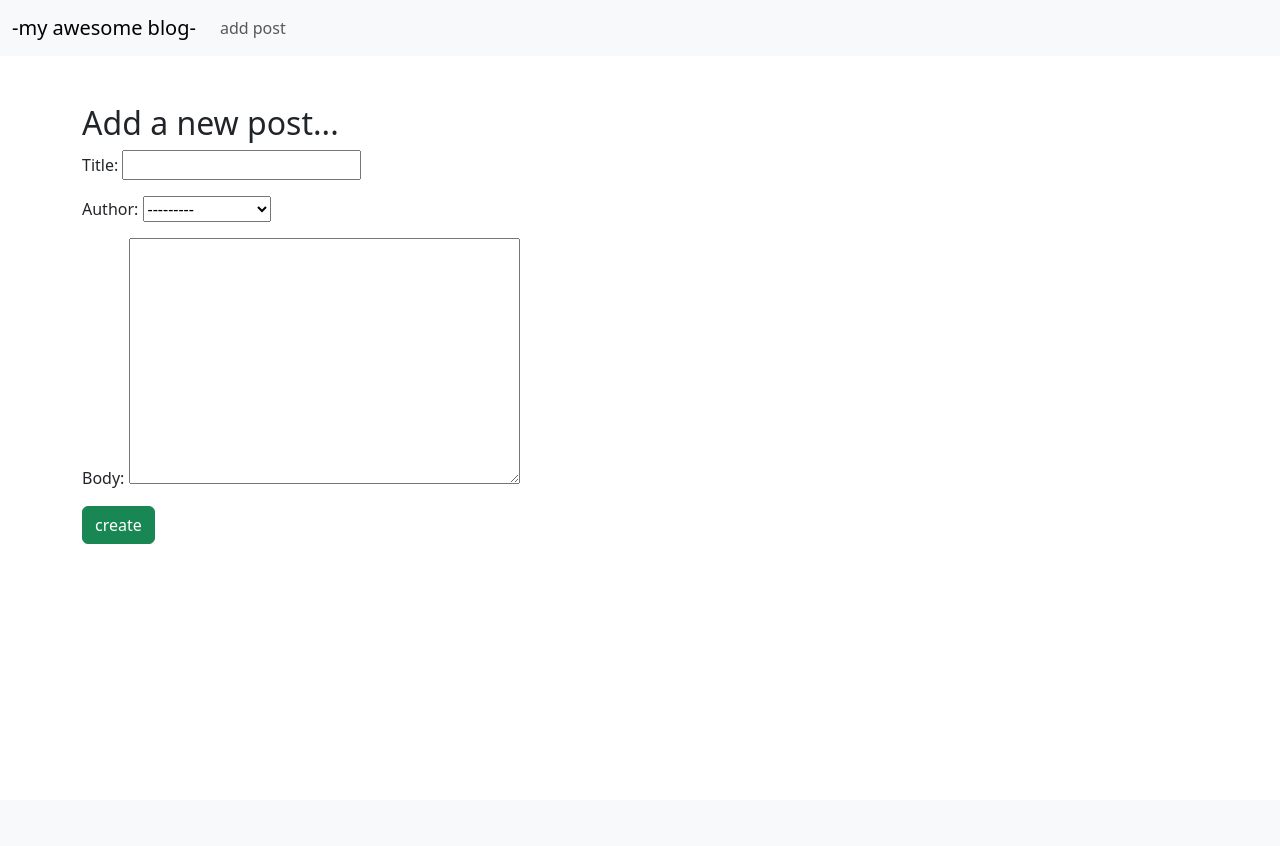
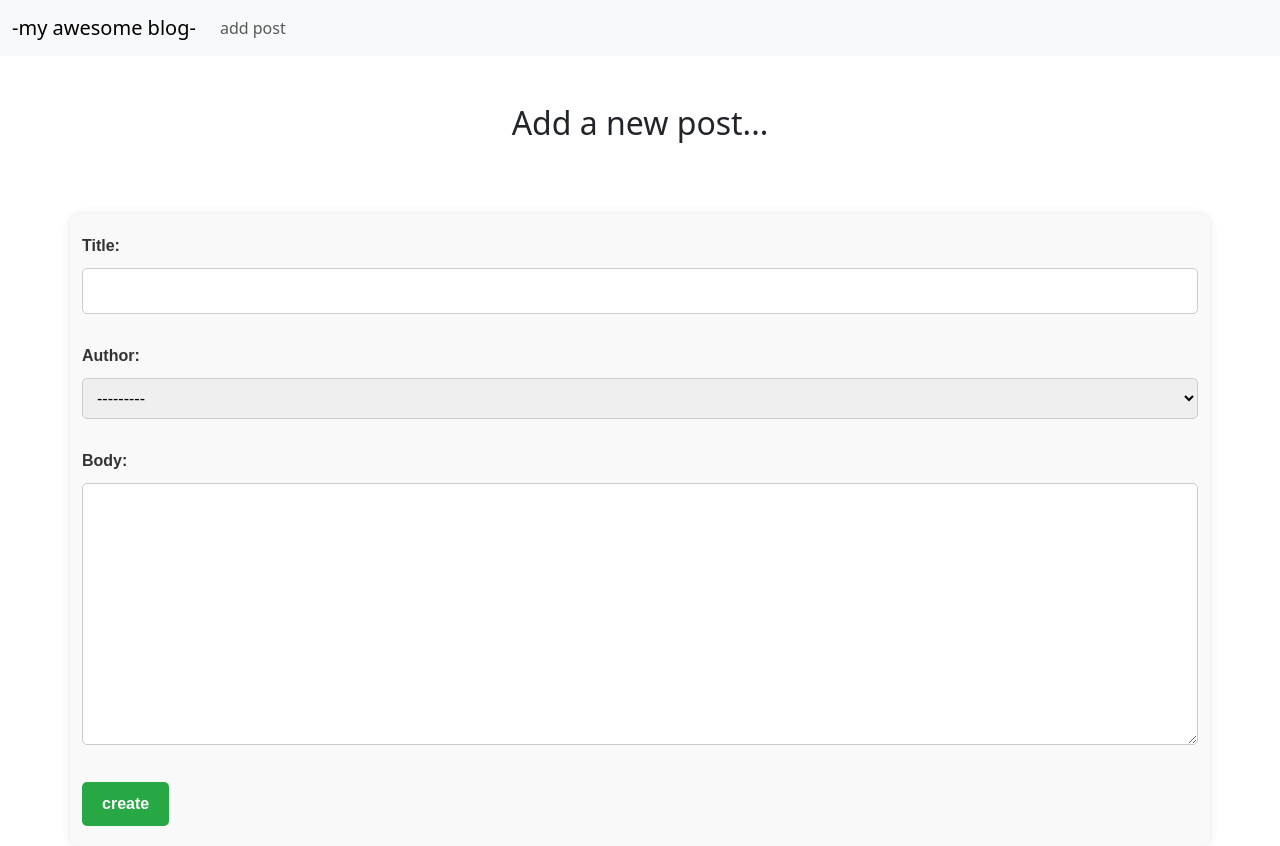
Before and after one commit to mhmdjavad-cs/django-blog, a Django app: page /add_post/ in a window 1280 px wide. Before the commit the page ends 544 px from the top, so only its background shows below. Run offline with Django 5.2, Linux system fonts and the light colour scheme; data comes from the database, SQL or seed files in the repository.

Commit message:
made the form nice

```diff
--- a/app/templates/add_post.html
+++ b/app/templates/add_post.html
@@ -5,12 +5,105 @@
 {% endblock title %}
 
 
+
+
+{% block styling %}
+   <style>
+        .main{
+            width: 100%;
+            display: flex;
+            justify-content: center;
+            align-items: center;
+            flex-direction: column;
+        }
+        .title{
+            justify-content: center;
+        }
+
+
+
+        /* Container styles */
+form {
+    max-width: 600px;
+    margin: 0 auto;
+    padding: 20px;
+    background-color: #f9f9f9;
+    border-radius: 10px;
+    box-shadow: 0 0 10px rgba(0, 0, 0, 0.1);
+    margin-top: 4rem;
+}
+
+/* Input, select, and textarea styles */
+form input[type="text"],
+form select,
+form textarea {
+    width: 100%;
+    padding: 10px;
+    margin-top: 5px;
+    margin-bottom: 15px;
+    border: 1px solid #ccc;
+    border-radius: 5px;
+    box-sizing: border-box;
+    font-size: 16px;
+}
+
+/* Label styles */
+form label {
+    font-weight: bold;
+    font-size: 16px;
+    color: #333;
+    margin-bottom: 5px;
+    display: block;
+}
+
+/* Button styles */
+form .btn {
+    display: inline-block;
+    padding: 10px 20px;
+    font-size: 16px;
+    font-weight: bold;
+    color: #fff;
+    background-color: #28a745;
+    border: none;
+    border-radius: 5px;
+    cursor: pointer;
+    text-align: center;
+    text-decoration: none;
+    transition: background-color 0.3s ease;
+}
+
+form .btn:hover {
+    background-color: #218838;
+}
+
+/* Paragraph styles */
+form p {
+    margin-bottom: 15px;
+}
+
+/* General form styles */
+form {
+    font-family: 'Arial', sans-serif;
+}
+
+
+   </style>
+{% endblock styling %}
+
+
+
 {% block base %}
     <br/>
     <br/>
-   <h2 class="container">
-        Add a new post...
-   </h2>
+
+   <section class="main">
+
+    <div class="title">
+        <h2>
+            Add a new post...
+        </h2>
+    </div>
+
 
 
    <form method="post" class="container">
@@ -22,6 +115,6 @@
 
    </form>
 
-
+</section>
 
 {% endblock base %}
--- a/app/templates/base.html
+++ b/app/templates/base.html
@@ -9,6 +9,11 @@
         {% endblock title %}
     </title>
     <link href="https://cdn.jsdelivr.net/npm/bootstrap@5.3.3/dist/css/bootstrap.min.css" rel="stylesheet" integrity="sha384-QWTKZyjpPEjISv5WaRU9OFeRpok6YctnYmDr5pNlyT2bRjXh0JMhjY6hW+ALEwIH" crossorigin="anonymous">
+
+    {% block styling %}
+
+    {% endblock styling %}
+
   </head>
   <body>
 
```
